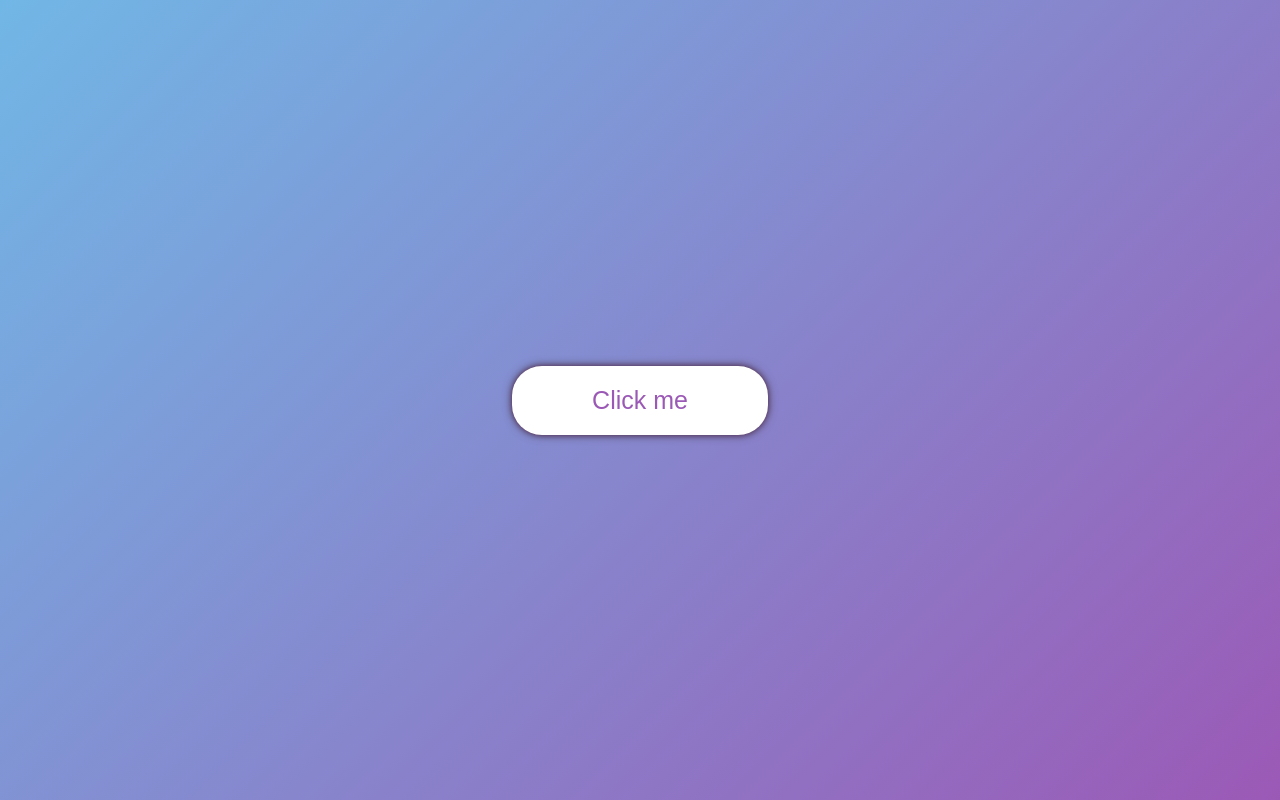
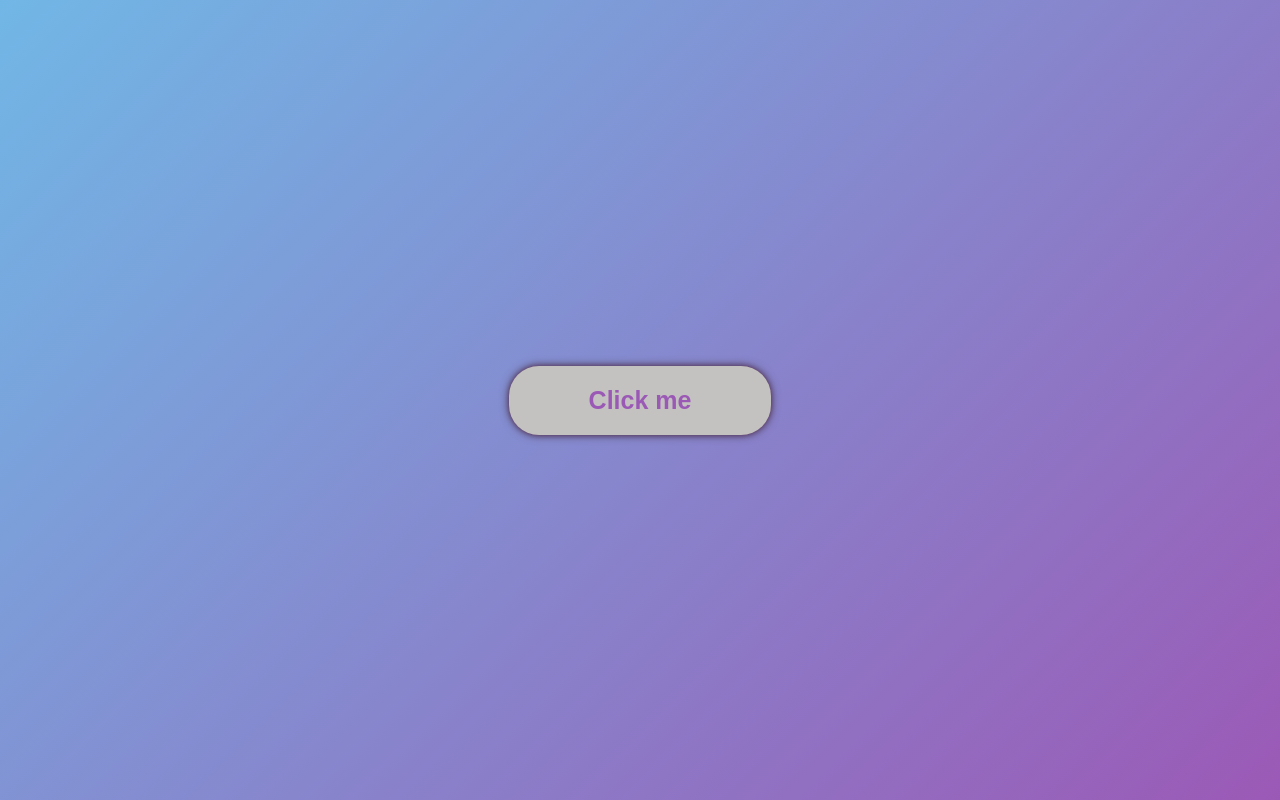
Before and after one commit to Sandunjayasekar/Pop-up-notification, a plain HTML site: page index.html in a window 1280 px wide. Drawn offline with Linux system fonts and the light colour scheme.

Commit message:
button color changed

```diff
--- a/style.css
+++ b/style.css
@@ -16,12 +16,12 @@
 
 .btn {
     padding: 20px 80px;
-    background: #fff;
+    background: #c4c1c1;
     border: 0;
     outline: none;
     cursor: pointer;
     font-size: 25px;
-    font-weight: 500;
+    font-weight: 550;
     border-radius: 30px;
     color: #9b59b6;
     box-shadow: 0 0 5px #603b6f, 0 0 10px #4b3f4f, 0 0 1px #7f7284;
```
